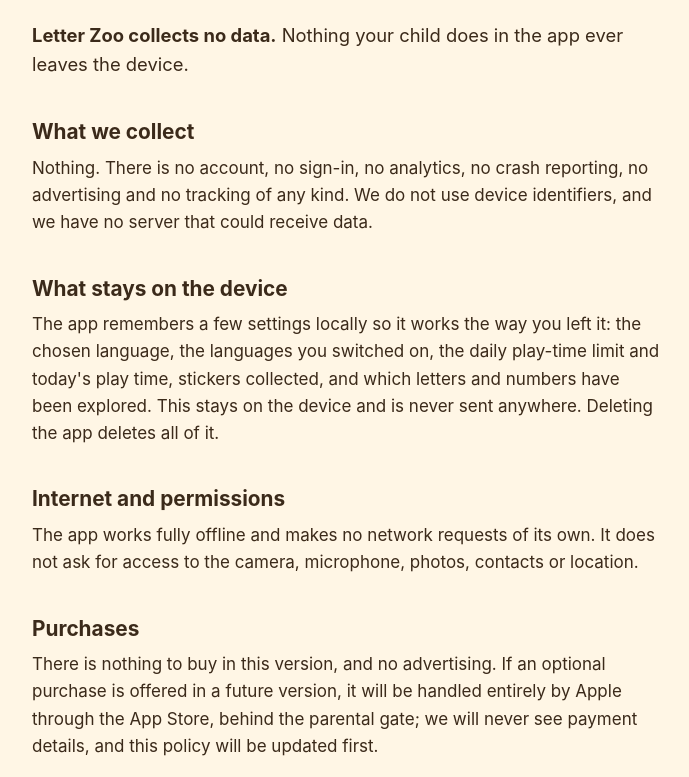
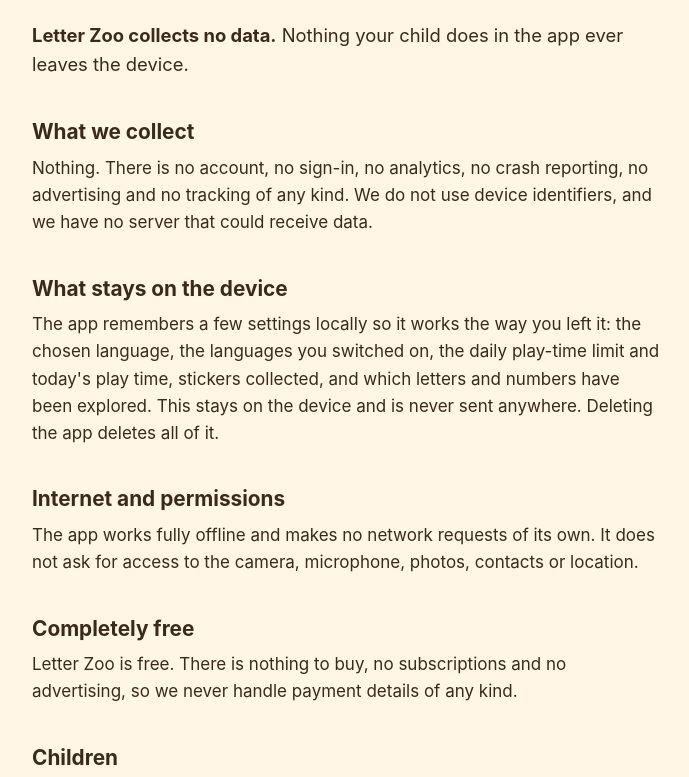
Before and after one commit to mdashikulislam/letter-zoo-site, a plain HTML site: page privacy.html in a window 1280 px wide. Shown: the part 165-942 px from the top of the page, without its empty margins (292-981 px from the left). Drawn offline with Linux system fonts and the light colour scheme.

Commit message:
Remove all purchase code: the app is completely free
Letter Zoo is free for everyone, so nothing about buying remains:

- Deleted lib/core/purchase/ (store gateway, purchase controller,
  entitlement), purchasesOfferedProvider, the Parent Area purchase
  section, and the StoreKit test configuration.
- Removed the in_app_purchase plugin; StoreKit is no longer linked into
  the app (release build 28.5 MB -> 27.7 MB).
- Languages have no "free"/paid flag and games no unlock: every language
  a parent switches on and every finished game is open to all.
- Privacy policy (in the app and on the site), store listing and docs now
  say the app is completely free, with no in-app purchases.
- Removed the purchase tests, the fake store and the unused mocktail.

```diff
--- a/privacy.html
+++ b/privacy.html
@@ -33,11 +33,9 @@
   It does not ask for access to the camera, microphone, photos, contacts or
   location.</p>
 
-  <h2>Purchases</h2>
-  <p>There is nothing to buy in this version, and no advertising. If an
-  optional purchase is offered in a future version, it will be handled
-  entirely by Apple through the App Store, behind the parental gate; we
-  will never see payment details, and this policy will be updated first.</p>
+  <h2>Completely free</h2>
+  <p>Letter Zoo is free. There is nothing to buy, no subscriptions and no
+  advertising, so we never handle payment details of any kind.</p>
 
   <h2>Children</h2>
   <p>Letter Zoo is designed for children aged 2–6 and is part of the App
```
Also changed, not shown: index.html (+2 -2 lines).
